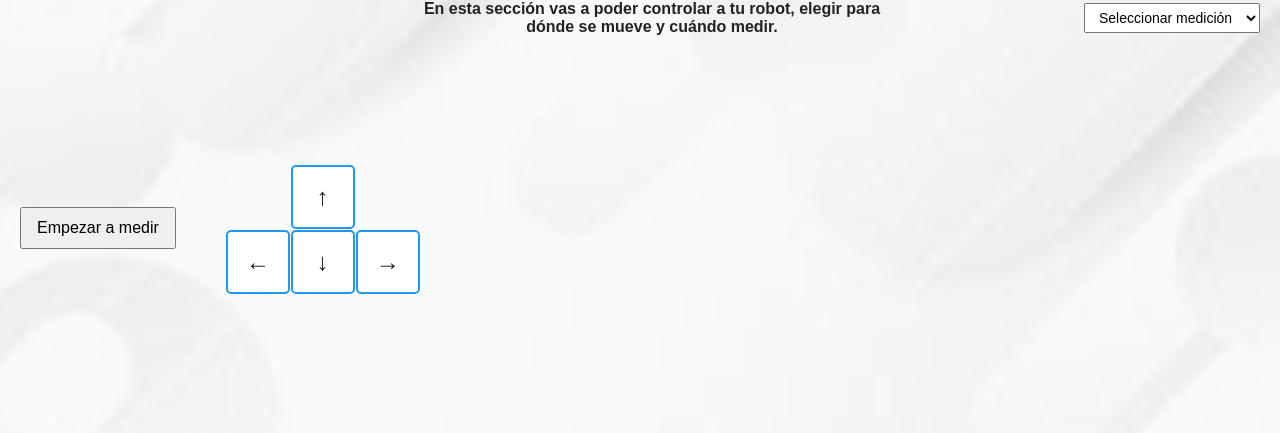
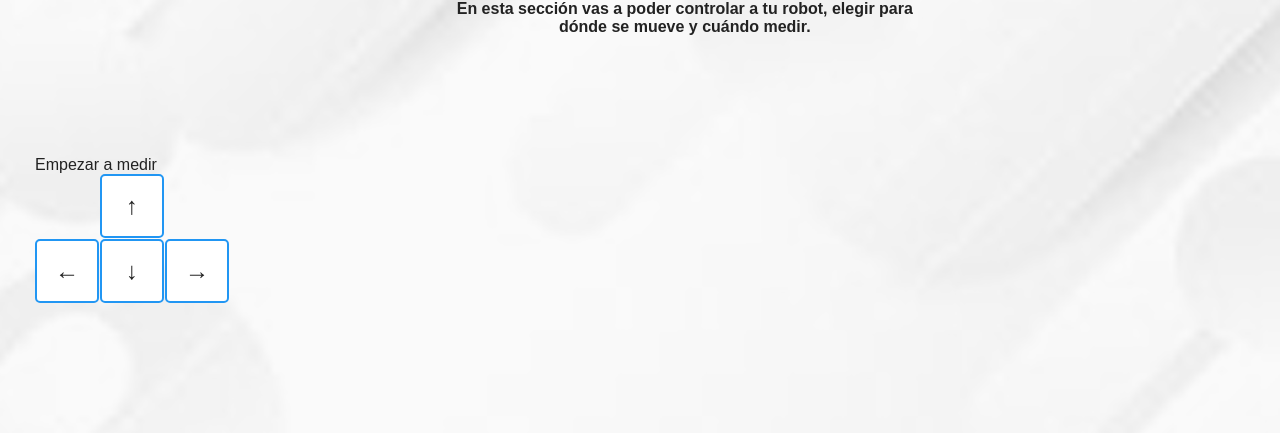
Before and after one commit to 3-TIC-ORT/proyecto-darobot, a website: page Front-End/Paneldecontrol/panel.html in a window 1280 px wide. Shown: the part 57-490 px from the top of the page. Drawn offline with Linux system fonts and the light colour scheme.

Commit message:
Comunicacion back-front falta

```diff
--- a/Front-End/Paneldecontrol/panel.html
+++ b/Front-End/Paneldecontrol/panel.html
@@ -17,19 +17,11 @@
       </div>
       <div class="menu">
         <button id="volver">Volver a inicio</button>
-        <select id="selectordeunidades">
-          <option value="">Seleccionar medición</option>
-          <option value="Temperatura">Temperatura</option>
-          <option value="Medicion">Medición</option>
-          <option value="Humedad">Humedad</option>
-          <option value="Presion">Presión</option>
-          <option value="Sonido">Sonido</option>
-        </select>
       </div>
     </header>
 
     <main class="main-panel">
-      <button class="medir">Empezar a medir</button>
+      <button2 class="medir" id="medir">Empezar a medir</button>
 
       <div class="panel">
         <div class="key" data-key="w">↑</div>
--- a/Front-End/Paneldecontrol/panel.js
+++ b/Front-End/Paneldecontrol/panel.js
@@ -20,3 +20,9 @@ window.addEventListener('keyup', (e) => {
     if (k.dataset.key === key) k.classList.remove('active');
   });
 });
+
+
+const button2 = document.getElementById("medir");
+button2.addEventListener("click", () => {
+
+});
```
